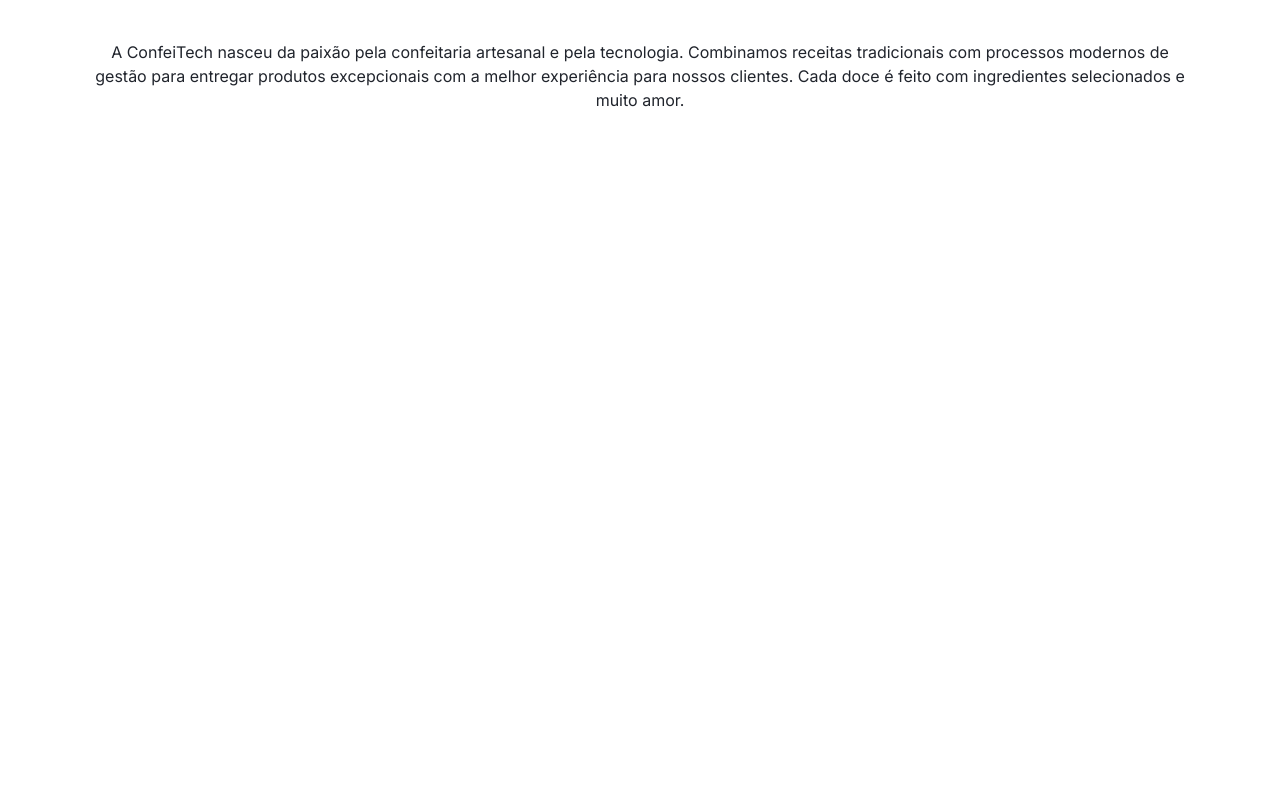
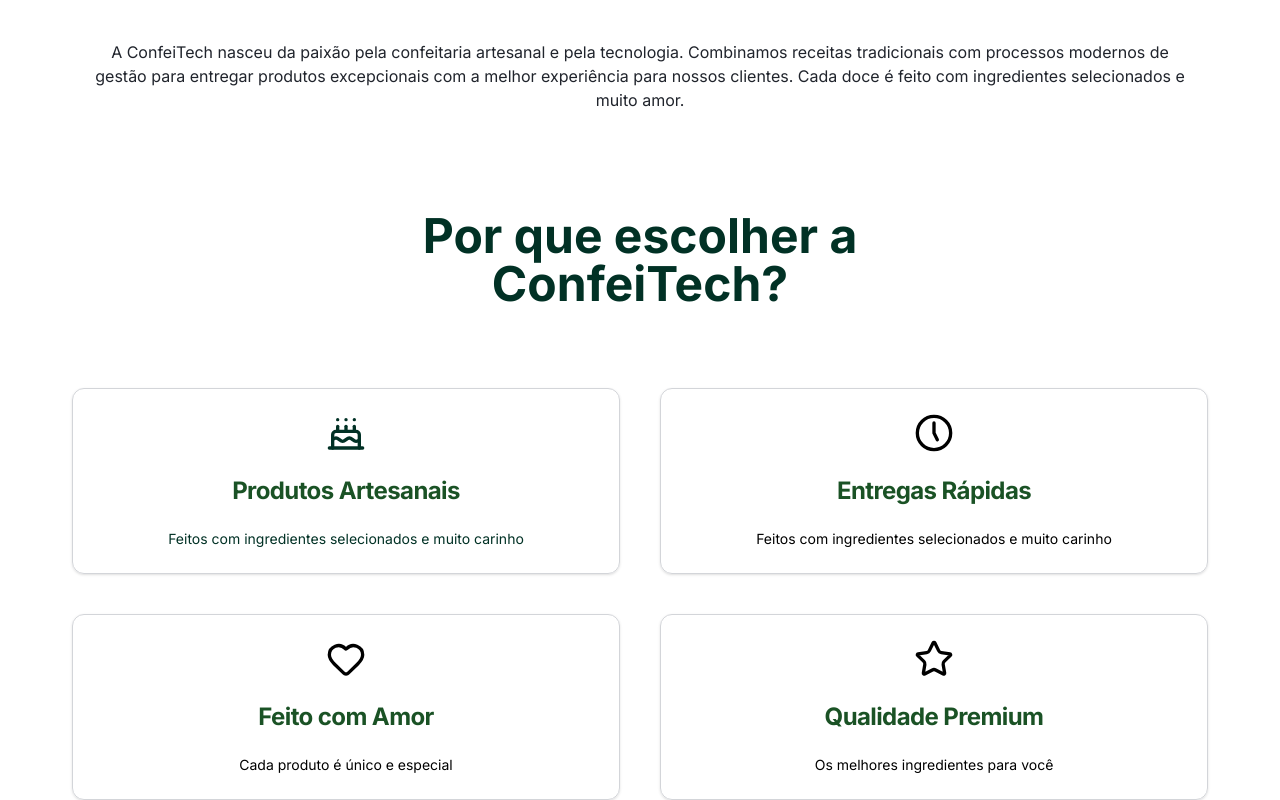
Before and after one commit to marcelllombm/unicesumar, a Next.js app: page /site in a window 1280 px wide. Shown: the part 692-1492 px from the top of the page. Before the commit the page ends 824 px from the top, so only its background shows below. Built offline with nearby package versions, Linux system fonts and the light colour scheme.

Commit message:
feat(benefit-section): creating  Benefit-section component

```diff
--- a/app/site/page.tsx
+++ b/app/site/page.tsx
@@ -1,3 +1,4 @@
+import BenifitSection from "@/components/benefit-section";
 import Header from "@/components/header";
 import HeroSection from "@/components/hero-section";
 
@@ -7,6 +8,7 @@
       <Header />
       <main className="relative mt-16 ">
         <HeroSection />
+        <BenifitSection />
       </main>
     </>
   );
--- /dev/null
+++ b/components/benefit-section.tsx
@@ -0,0 +1,49 @@
+"use client";
+import { Cake, Clock5, Heart, Star } from "lucide-react";
+import { Card, CardDescription, CardHeader, CardTitle } from "./ui/card";
+
+export default function BenifitSection() {
+  return (
+    <section className="container relative">
+      <div>
+        <h1 className="text-green-300 text-5xl mt-[80px] mb-[80px] font-bold  w-[300px] md:w-[500px] m-auto text-center">
+          Por que escolher a ConfeiTech?
+        </h1>
+
+        <div className="grid gap-5 md:gap-10 grid-cols-1 md:grid-cols-2">
+          <Card className="text-green-300 ">
+            <CardHeader className="flex flex-col items-center justify-center">
+              <Cake className="h-10 w-10" />
+              <CardTitle className="text-2xl font-bold text-green-200 p-4">Produtos Artesanais</CardTitle>
+              <CardDescription>Feitos com ingredientes selecionados e muito carinho</CardDescription>
+            </CardHeader>
+          </Card>
+
+          <Card>
+            <CardHeader className="flex flex-col items-center justify-center">
+              <Clock5 className="h-10 w-10" />
+              <CardTitle className="text-2xl font-bold text-green-200 p-4">Entregas Rápidas</CardTitle>
+              <CardDescription>Feitos com ingredientes selecionados e muito carinho</CardDescription>
+            </CardHeader>
+          </Card>
+
+          <Card>
+            <CardHeader className="flex flex-col items-center justify-center">
+              <Heart className="h-10 w-10" />
+              <CardTitle className="text-2xl font-bold text-green-200 p-4">Feito com Amor</CardTitle>
+              <CardDescription>Cada produto é único e especial</CardDescription>
+            </CardHeader>
+          </Card>
+
+          <Card>
+            <CardHeader className="flex flex-col items-center justify-center">
+              <Star className="h-10 w-10" />
+              <CardTitle className="text-2xl font-bold text-green-200 p-4">Qualidade Premium</CardTitle>
+              <CardDescription>Os melhores ingredientes para você</CardDescription>
+            </CardHeader>
+          </Card>
+        </div>
+      </div>
+    </section>
+  );
+}
--- /dev/null
+++ b/components/ui/card.tsx
@@ -0,0 +1,76 @@
+import * as React from "react"
+
+import { cn } from "@/lib/utils"
+
+const Card = React.forwardRef<
+  HTMLDivElement,
+  React.HTMLAttributes<HTMLDivElement>
+>(({ className, ...props }, ref) => (
+  <div
+    ref={ref}
+    className={cn(
+      "rounded-xl border bg-card text-card-foreground shadow",
+      className
+    )}
+    {...props}
+  />
+))
+Card.displayName = "Card"
+
+const CardHeader = React.forwardRef<
+  HTMLDivElement,
+  React.HTMLAttributes<HTMLDivElement>
+>(({ className, ...props }, ref) => (
+  <div
+    ref={ref}
+    className={cn("flex flex-col space-y-1.5 p-6", className)}
+    {...props}
+  />
+))
+CardHeader.displayName = "CardHeader"
+
+const CardTitle = React.forwardRef<
+  HTMLDivElement,
+  React.HTMLAttributes<HTMLDivElement>
+>(({ className, ...props }, ref) => (
+  <div
+    ref={ref}
+    className={cn("font-semibold leading-none tracking-tight", className)}
+    {...props}
+  />
+))
+CardTitle.displayName = "CardTitle"
+
+const CardDescription = React.forwardRef<
+  HTMLDivElement,
+  React.HTMLAttributes<HTMLDivElement>
+>(({ className, ...props }, ref) => (
+  <div
+    ref={ref}
+    className={cn("text-sm text-muted-foreground", className)}
+    {...props}
+  />
+))
+CardDescription.displayName = "CardDescription"
+
+const CardContent = React.forwardRef<
+  HTMLDivElement,
+  React.HTMLAttributes<HTMLDivElement>
+>(({ className, ...props }, ref) => (
+  <div ref={ref} className={cn("p-6 pt-0", className)} {...props} />
+))
+CardContent.displayName = "CardContent"
+
+const CardFooter = React.forwardRef<
+  HTMLDivElement,
+  React.HTMLAttributes<HTMLDivElement>
+>(({ className, ...props }, ref) => (
+  <div
+    ref={ref}
+    className={cn("flex items-center p-6 pt-0", className)}
+    {...props}
+  />
+))
+CardFooter.displayName = "CardFooter"
+
+export { Card, CardHeader, CardFooter, CardTitle, CardDescription, CardContent }
```
